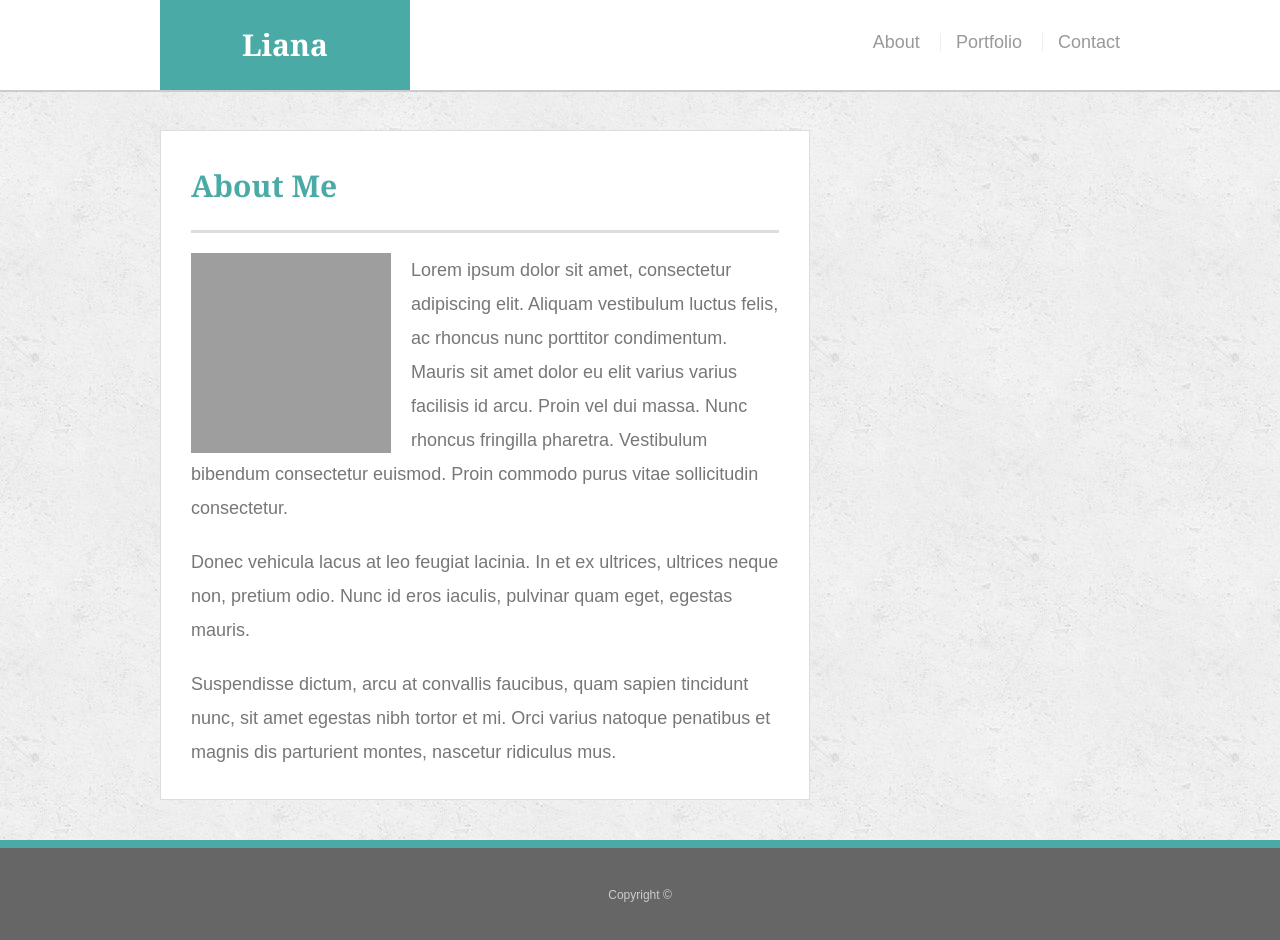
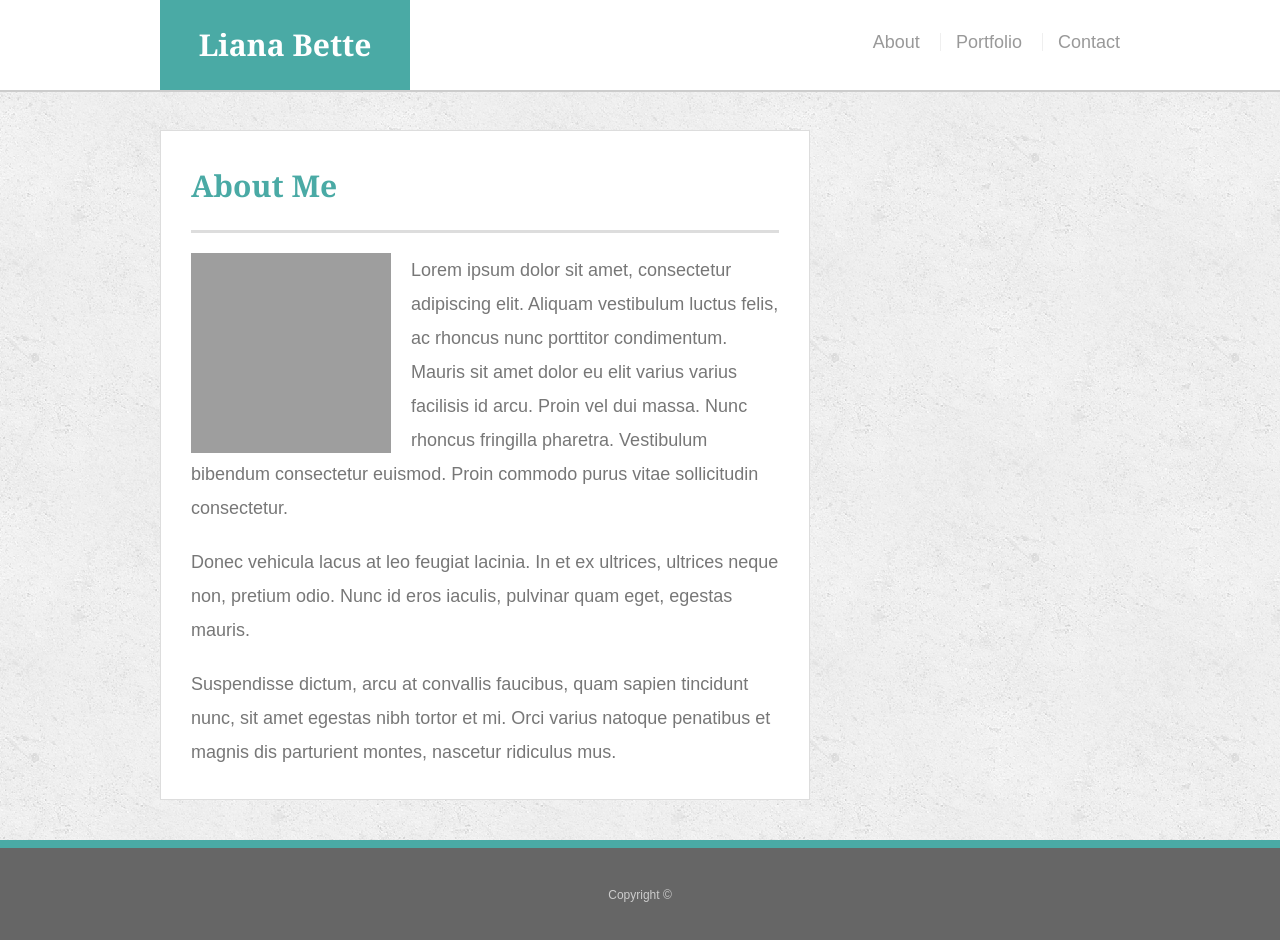
Before and after one commit to lianadanae/Basic-Portfolio, a plain HTML site: page index.html in a window 1280 px wide. Drawn offline with Linux system fonts and the light colour scheme; files that its build step writes are made by us from their sources; grey boxes are pictures that could not be loaded; files whose address does not match are found by name.

Commit message:
added name to logo

```diff
--- a/index.html
+++ b/index.html
@@ -4,14 +4,14 @@
 <head>
   <meta charset="UTF-8">
   <title>About | Liana Bette</title>
-  <link rel="stylesheet" type="text/css" href="style.css">
+  <link rel="stylesheet" type="text/css" href="Assets/css/style.css">
 </head>
 
 <body>
 
   <header id="masthead">
     <div class="container">
-      <a href="index.html" id="logo">Liana</a>
+      <a href="index.html" id="logo">Liana Bette</a>
       <nav>
         <a href="index.html">About</a>
         <a href="portfolio.html">Portfolio</a>
```
